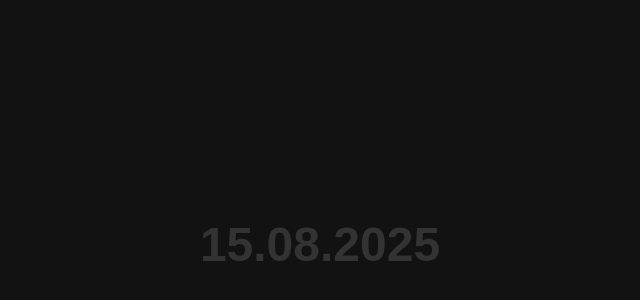
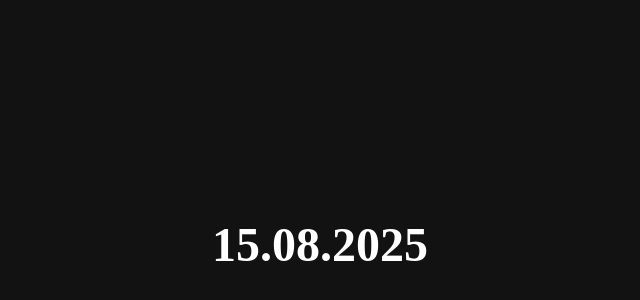
Before and after one commit to gomberman8/gomberman8.github.io, a plain HTML site: page index.html in a window 1280 px wide. Shown: the part 156-456 px from the top of the page, without its empty margins (320-960 px from the left). Drawn offline with Linux system fonts and the light colour scheme.

Commit message:
Update index.html

```diff
--- a/index.html
+++ b/index.html
@@ -3,7 +3,6 @@
 
 <style>
     body {
-        font-family: Arial, sans-serif;
         margin: 0;
         padding: 0;
         background-color: #121212;
@@ -16,7 +15,6 @@
 
     h1 {
         font-size: 3rem;
-        color: #333;
     }
 </style>
 
```
